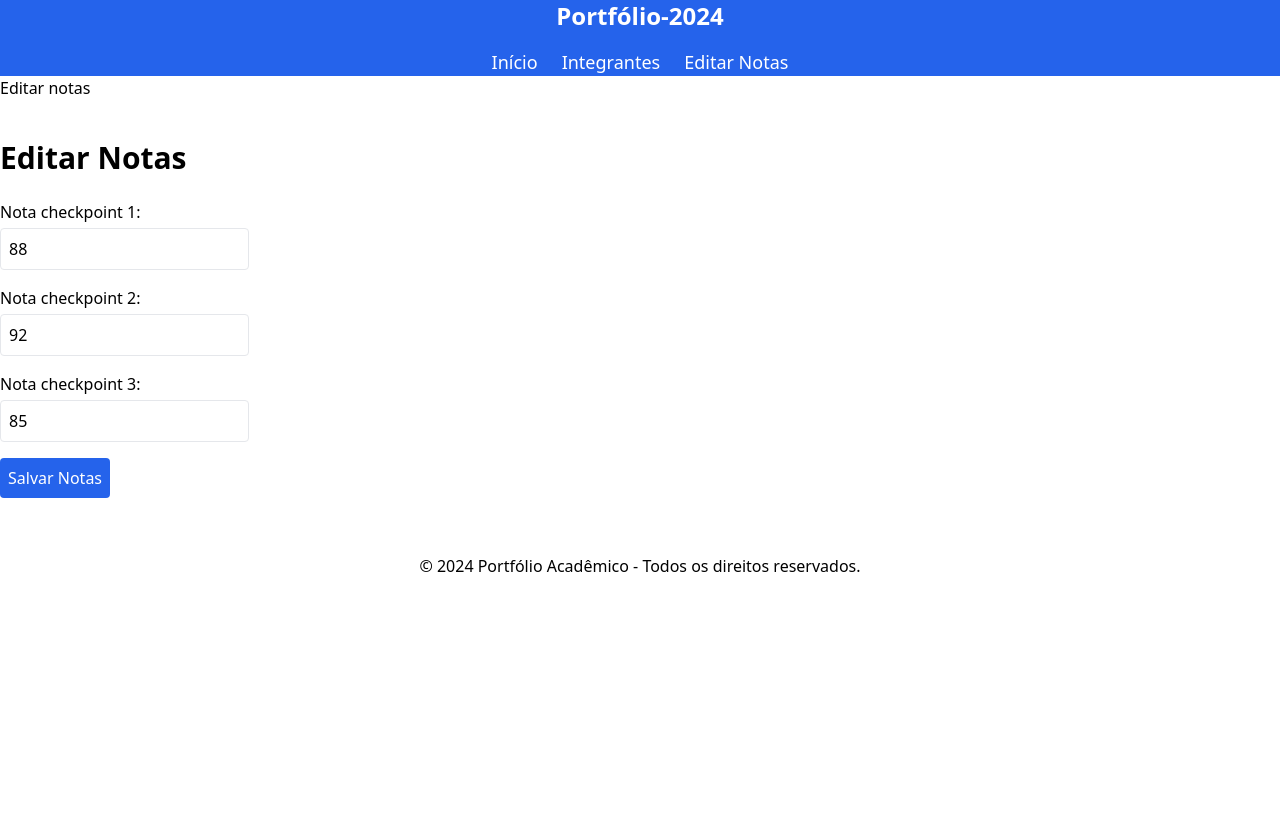
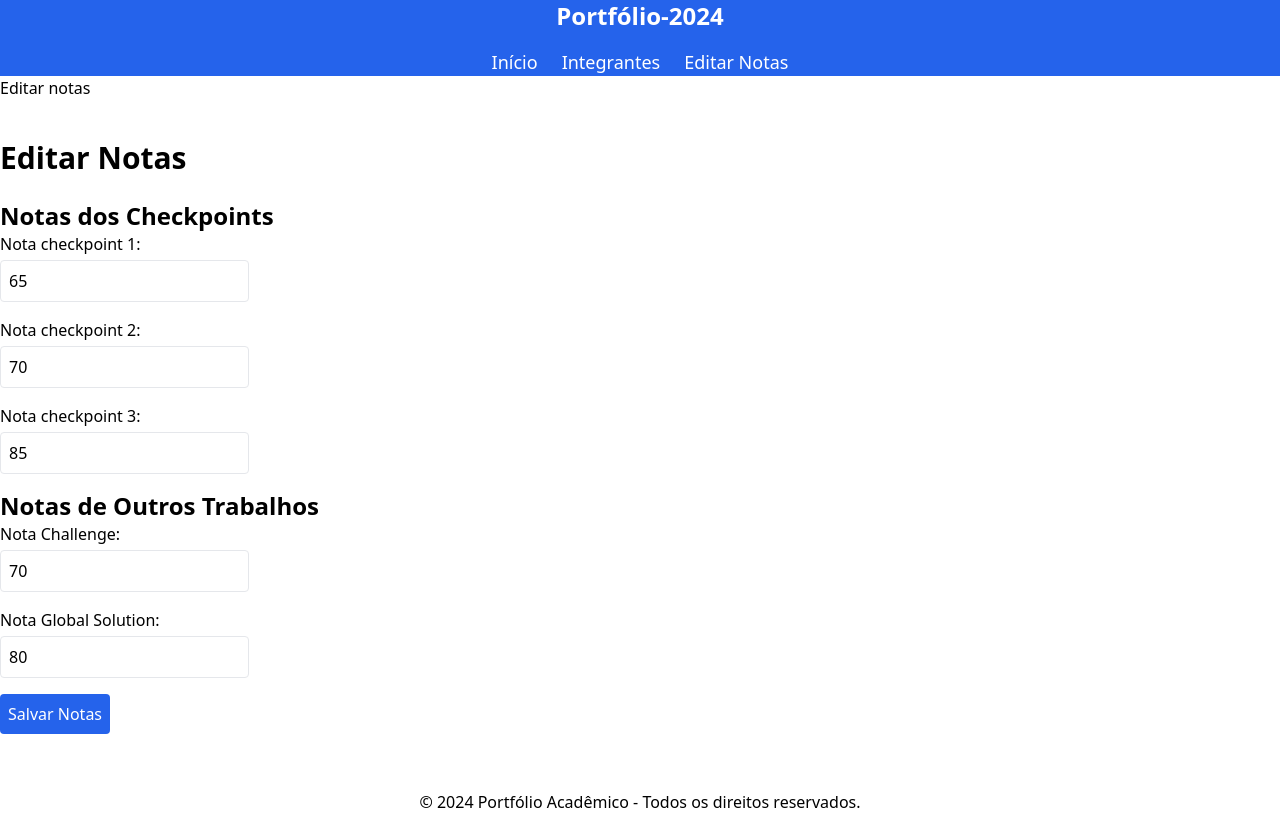
Before and after one commit to GustavoVasconcelos045/CP3-Portifolio, a Next.js app in the folder cp3-portifolio/: page /trabalhos/editarnotas in a window 1280 px wide. Before the commit the page ends 800 px from the top, so only its background shows below. Built offline with nearby package versions, Linux system fonts and the light colour scheme; no server answers.

Commit message:
Fazendo com que a api salve as notas e realizando outras correções

```diff
--- a/cp3-portifolio/src/app/api/trabalhos/[id]/route.ts
+++ b/cp3-portifolio/src/app/api/trabalhos/[id]/route.ts
@@ -0,0 +1,23 @@
+// app/api/notas/route.ts
+
+import { NextResponse } from 'next/server';
+
+let notas = {
+  checkpoint1: 88,
+  checkpoint2: 92,
+  checkpoint3: 85,
+  challenge: 90,
+  globalSolution: 87,
+};
+
+// Função para lidar com requisições GET para buscar as notas
+export async function GET() {
+  return NextResponse.json(notas);
+}
+
+// Função para lidar com requisições POST para atualizar as notas
+export async function POST(request: Request) {
+  const newNotas = await request.json();
+  notas = { ...notas, ...newNotas }; // Atualiza o estado das notas
+  return NextResponse.json({ message: 'Notas atualizadas com sucesso', notas });
+}
--- a/cp3-portifolio/src/app/integrantes/page.tsx
+++ b/cp3-portifolio/src/app/integrantes/page.tsx
@@ -5,22 +5,19 @@ import Image from 'next/image';
 
 const participantes = [
   {
-    nome: 'Felipe',
-    rm: "558916",
+    nome: 'Felipe - RM558916',
     foto: '/images/felipe.png',
     github: 'https://github.com/FelipeSants08',
     githubIcon: '/images/github-icon.png',
   },
   {
-    nome: 'Gustavo',
-    rm: "558463",
+    nome: 'Gustavo - RM558463',
     foto: '/images/gustavo.png',
     github: 'https://github.com/GustavoVasconcelos045',
     githubIcon: '/images/github-icon.png',
   },
   {
-    nome: 'Igor',
-    rm: "558532",
+    nome: 'Igor - RM558532',
     foto: '/images/igor.png',
     github: 'https://github.com/Igorfelicori',
     githubIcon: '/images/github-icon.png',
--- a/cp3-portifolio/src/app/trabalhos/challenge/page.tsx
+++ b/cp3-portifolio/src/app/trabalhos/challenge/page.tsx
@@ -4,7 +4,7 @@ const Challenge = () => {
       titulo: 'Challenge',
       descricao:
         'Este trabalho foi realizado em parceria com a Porto Seguro, onde desenvolvemos uma plataforma para autoatendimento do cliente. O objetivo era facilitar a interação dos usuários com os serviços da empresa, oferecendo uma interface amigável e acessível.',
-      nota: 85, // Nota do trabalho
+      nota: 70, // Nota do trabalho
     };
 
     return (
--- a/cp3-portifolio/src/app/trabalhos/checkpoints/page.tsx
+++ b/cp3-portifolio/src/app/trabalhos/checkpoints/page.tsx
@@ -5,8 +5,8 @@ const Checkpoints = () => {
       descricao:
         'Os Checkpoints são pequenos projetos avaliativos realizados ao longo do ano, que visam desenvolver habilidades práticas e teóricas em diferentes áreas do conhecimento. Cada projeto tem seu próprio conjunto de objetivos e é uma oportunidade para os alunos aplicarem o que aprenderam em sala de aula.',
       notas: {
-        nota1: 88,
-        nota2: 92,
+        nota1: 65,
+        nota2: 70,
         nota3: 85,
       },
     };
--- a/cp3-portifolio/src/app/trabalhos/editarnotas/page.tsx
+++ b/cp3-portifolio/src/app/trabalhos/editarnotas/page.tsx
@@ -2,17 +2,27 @@
 
 "use client";
 
-import { useState } from 'react';
+import { useState, useEffect } from 'react';
 
 const EditarNotas = () => {
-  // Estado para armazenar as notas
   const [notas, setNotas] = useState({
-    nota1: 88,
-    nota2: 92,
-    nota3: 85,
+    checkpoint1: 65,
+    checkpoint2: 70,
+    checkpoint3: 85,
+    challenge: 70,
+    globalSolution: 80,
   });
 
-  // Função para lidar com a mudança nas notas
+  // Função para buscar as notas do servidor
+  useEffect(() => {
+    const fetchNotas = async () => {
+      const response = await fetch('/api/notas');
+      const data = await response.json();
+      setNotas(data);
+    };
+    fetchNotas();
+  }, []);
+
   const handleNotaChange = (e: { target: { name: any; value: any; }; }) => {
     const { name, value } = e.target;
     setNotas((prevNotas) => ({
@@ -21,23 +31,34 @@ const EditarNotas = () => {
     }));
   };
 
-  // Função para lidar com o envio do formulário
-  const handleSubmit = (e: { preventDefault: () => void; }) => {
+  const handleSubmit = async (e: { preventDefault: () => void; }) => {
     e.preventDefault();
-    // Aqui você pode adicionar a lógica para salvar as notas
-    console.log('Notas salvas:', notas);
+    try {
+      const response = await fetch('/api/notas', {
+        method: 'POST',
+        headers: {
+          'Content-Type': 'application/json',
+        },
+        body: JSON.stringify(notas),
+      });
+      const result = await response.json();
+      console.log(result.message); // Mensagem de sucesso
+    } catch (error) {
+      console.error('Erro ao salvar as notas:', error);
+    }
   };
 
   return (
     <div className="container mx-auto py-10">
       <h1 className="text-3xl font-bold">Editar Notas</h1>
       <form onSubmit={handleSubmit} className="mt-6">
+        <h2 className="text-2xl font-semibold mt-4">Notas dos Checkpoints</h2>
         <div className="mb-4">
           <label className="block mb-1">Nota checkpoint 1:</label>
           <input
             type="number"
-            name="nota1"
-            value={notas.nota1}
+            name="checkpoint1"
+            value={notas.checkpoint1}
             onChange={handleNotaChange}
             className="border rounded p-2"
           />
@@ -46,8 +67,8 @@ const EditarNotas = () => {
           <label className="block mb-1">Nota checkpoint 2:</label>
           <input
             type="number"
-            name="nota2"
-            value={notas.nota2}
+            name="checkpoint2"
+            value={notas.checkpoint2}
             onChange={handleNotaChange}
             className="border rounded p-2"
           />
@@ -56,12 +77,35 @@ const EditarNotas = () => {
           <label className="block mb-1">Nota checkpoint 3:</label>
           <input
             type="number"
-            name="nota3"
-            value={notas.nota3}
+            name="checkpoint3"
+            value={notas.checkpoint3}
             onChange={handleNotaChange}
             className="border rounded p-2"
           />
         </div>
+
+        <h2 className="text-2xl font-semibold mt-4">Notas de Outros Trabalhos</h2>
+        <div className="mb-4">
+          <label className="block mb-1">Nota Challenge:</label>
+          <input
+            type="number"
+            name="challenge"
+            value={notas.challenge}
+            onChange={handleNotaChange}
+            className="border rounded p-2"
+          />
+        </div>
+        <div className="mb-4">
+          <label className="block mb-1">Nota Global Solution:</label>
+          <input
+            type="number"
+            name="globalSolution"
+            value={notas.globalSolution}
+            onChange={handleNotaChange}
+            className="border rounded p-2"
+          />
+        </div>
+
         <button type="submit" className="bg-blue-600 text-white rounded p-2">
           Salvar Notas
         </button>
--- a/cp3-portifolio/src/app/trabalhos/globalsolution/page.tsx
+++ b/cp3-portifolio/src/app/trabalhos/globalsolution/page.tsx
@@ -5,7 +5,7 @@ const GlobalSolution = () => {
       titulo: 'Global Solution',
       descricao:
         'O projeto Global Solution visa o apadrinhamento de animais, com o objetivo de arrecadar fundos para iniciativas que protejam e preservem o oceano. Através do apadrinhamento, os participantes contribuem diretamente para a conservação marinha, promovendo a educação ambiental e incentivando ações sustentáveis.',
-      nota: 90, // Nota do trabalho
+      nota: 80, // Nota do trabalho
     };
 
     return (
```
Also changed, not shown: cp3-portifolio/src/Components/integrantes/index.tsx (deleted, +0 -15 lines).
